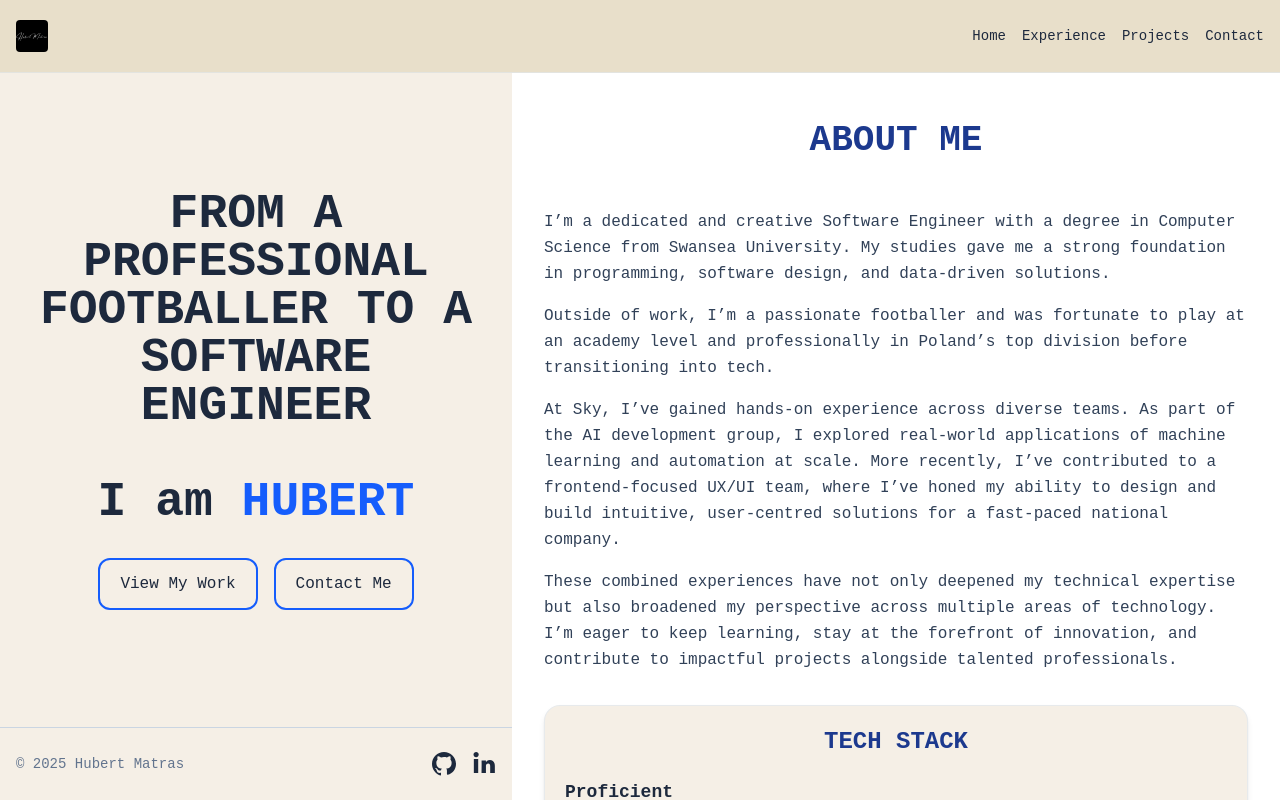
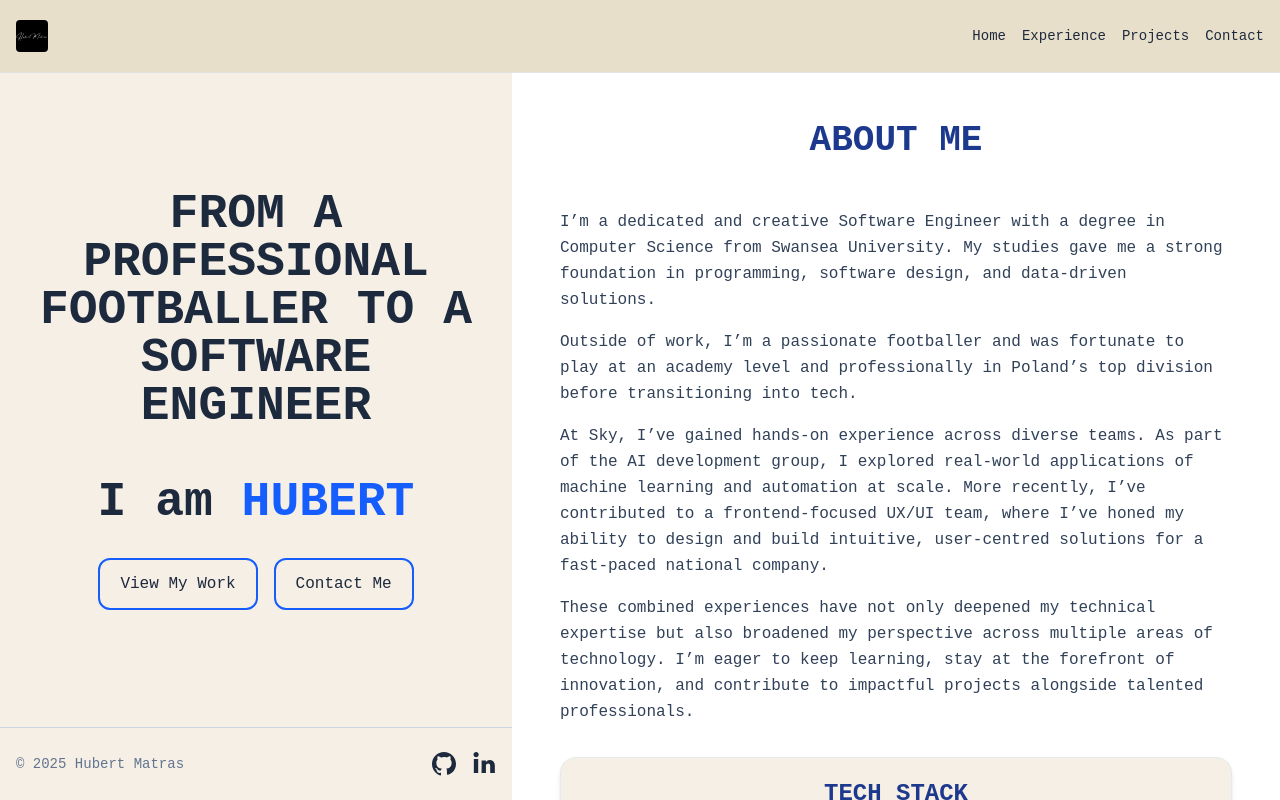
Before and after one commit to hubertMatras/hm-website, a Next.js app: page / in a window 1280 px wide. Built offline with nearby package versions, Linux system fonts and the light colour scheme.

Commit message:
minor adjustment to the right section

```diff
--- a/app/page.tsx
+++ b/app/page.tsx
@@ -9,7 +9,7 @@ export default function HomePage() {
       >
         <Hero />
       </div>
-      <div className="w-full scroll-smooth lg:w-[60%] lg:overflow-y-auto">
+      <div className="w-full flex flex-col items-center scroll-smooth lg:w-[60%] lg:overflow-y-auto">
         <AboutMe />
         <Experience />
         <Projects />
--- a/components/Experience.jsx
+++ b/components/Experience.jsx
@@ -15,7 +15,7 @@ export default function Experience() {
         </h1>
       </div>
 
-      <div className="max-w-4xl mx-auto w-full space-y-6">
+      <div className="mx-auto w-full space-y-6">
         <div className="space-y-2">
           <h2 className="text-xl font-semibold text-blue-900 mb-4">Work Experience</h2>
           {work.map((w) => (
--- a/components/Section.tsx
+++ b/components/Section.tsx
@@ -7,7 +7,7 @@ interface Section {
 
 export default function Section({ children, id }: Section) {
   return (
-    <section id={id} className="flex flex-col w-full px-8 py-8 max-w-none md:py-12">
+    <section id={id} className="flex flex-col w-full px-12 py-12 max-w-4xl mx-auto">
       {children}
     </section>
   );
```
